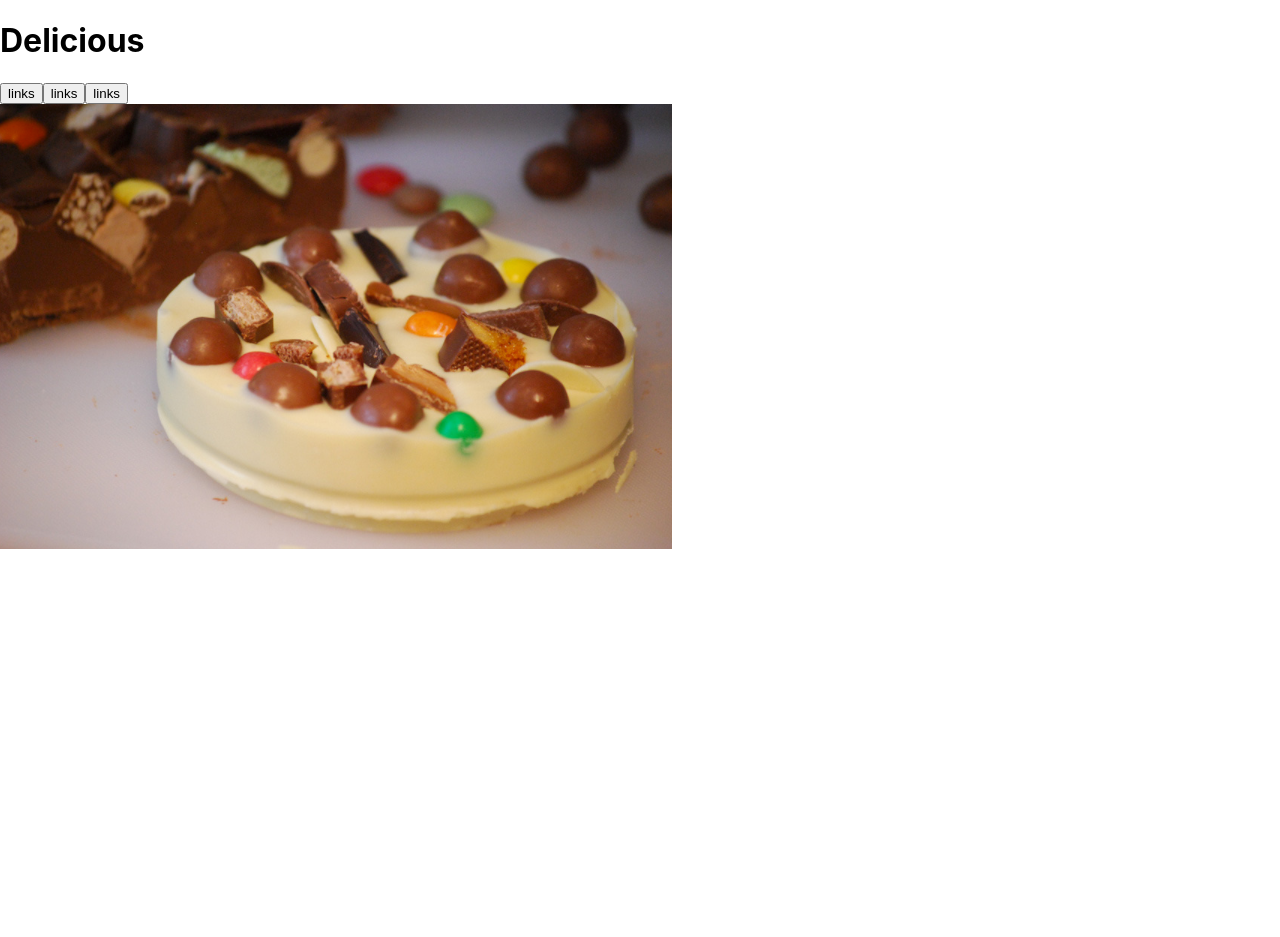
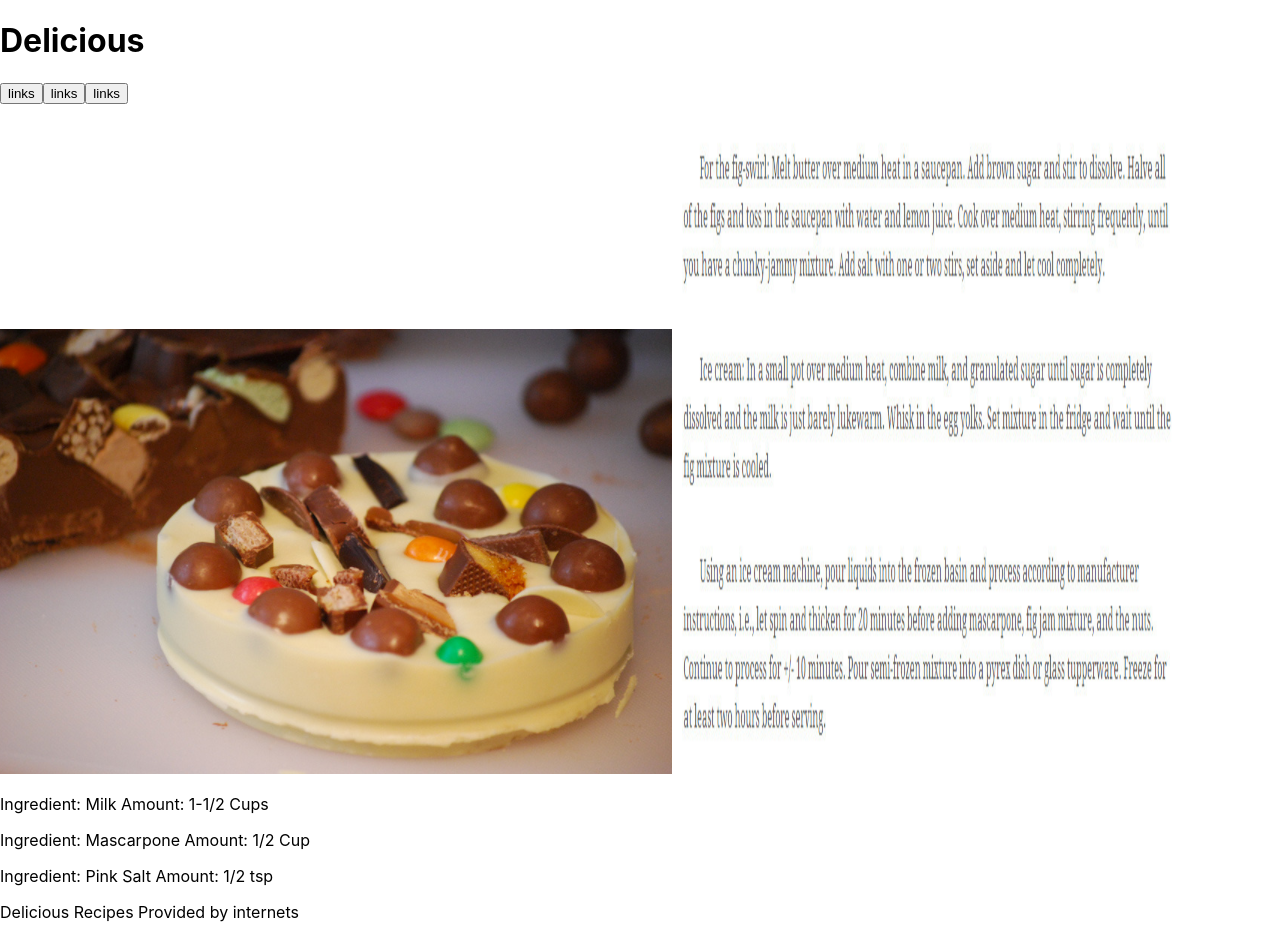
Before and after one commit to stephen-leisy/choclatey-pizza, a React (Create React App) app: page / in a window 1280 px wide. Shown: the top 937 px of the page. Before the commit the page ends 800 px from the top, so only its background shows below. Built offline with nearby package versions, Linux system fonts and the light colour scheme.

Commit message:
rendered more elements to page

```diff
--- a/src/App.js
+++ b/src/App.js
@@ -1,17 +1,19 @@
 import React from 'react';
 import PageHeader from './PageHeader.js';
 import SweetSweetCake from './ImgSection.js';
-
+import IngredientCard from './IngredientCard.js';
+import SweetSweetRecipe from './RecipeSection.js'
+import PageFooter from './PageFooter.js'
 class App extends React.Component {
   render() {
     return (
-      <div>
+      <body>
         <PageHeader />
         <SweetSweetCake />
-      </div>
-
-
-
+        <SweetSweetRecipe />
+        <IngredientCard />
+        <PageFooter />
+      </body>
     )
   }
 }
--- a/src/IngredientCard.js
+++ b/src/IngredientCard.js
@@ -0,0 +1,24 @@
+import React from 'react'
+
+const Ingredients = [
+    {
+        name: 'Milk',
+        amount: '1-1/2 Cups',
+    },{
+        name: 'Mascarpone',
+        amount: '1/2 Cup',
+    },{
+        name: 'Pink Salt',
+        amount: '1/2 tsp',
+    }
+]
+
+export default class IngredientCard extends React.Component{
+    render(){
+        const IngredientList = Ingredients.map((ingredientItem) => {return(
+            <div>
+                <p>Ingredient: {ingredientItem.name} Amount: {ingredientItem.amount} </p>
+            </div>
+        )})
+        return (IngredientList)
+        }}
--- a/src/PageFooter.js
+++ b/src/PageFooter.js
@@ -0,0 +1,12 @@
+import React from 'react'
+
+export default class PageFooter extends React.Component {
+    render() {
+        return (
+            <header>
+                <p>Delicious Recipes Provided by internets</p>
+                <button>Share Recipe</button>
+            </header>
+        );
+    }
+}
--- a/src/RecipeSection.js
+++ b/src/RecipeSection.js
@@ -0,0 +1,9 @@
+import React from 'react'
+
+export default class SweetSweetRecipe extends React.Component {
+    render() {
+        return (
+            <img alt="recipe" src={'recipe.png'} height="670px" width="500px" />
+        )
+    }
+}
```
Also changed, not shown: public/recipe.png (added).
